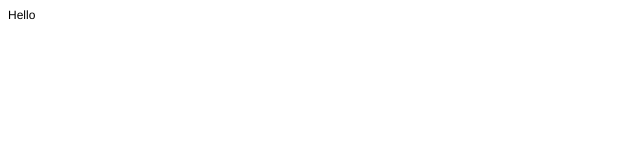
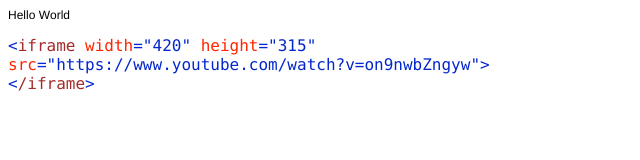
Before and after one commit to Marchahr/marchahr.github.io, a plain HTML site: page index.html in a window 1280 px wide. Shown: the whole page, without its empty margins (0-640 px from the left). Drawn offline with Linux system fonts and the light colour scheme.

Commit message:
Update index.html

```diff
--- a/index.html
+++ b/index.html
@@ -7,10 +7,22 @@
   <meta name="Generator" content="Cocoa HTML Writer">
   <meta name="CocoaVersion" content="1348.17">
   <style type="text/css">
-    p.p1 {margin: 0.0px 0.0px 0.0px 0.0px; font: 12.0px Helvetica}
+    p.p1 {margin: 0.0px 0.0px 0.0px 0.0px; font: 12.0px Helvetica; color: #000000; -webkit-text-stroke: #000000}
+    p.p2 {margin: 0.0px 0.0px 0.0px 0.0px; font: 12.0px Helvetica; color: #000000; -webkit-text-stroke: #000000; min-height: 14.0px}
+    p.p3 {margin: 0.0px 0.0px 0.0px 0.0px; font: 16.0px Consolas; color: #ff2500; -webkit-text-stroke: #ff2500}
+    p.p4 {margin: 0.0px 0.0px 0.0px 0.0px; font: 16.0px Consolas; color: #0327cd; -webkit-text-stroke: #0327cd}
+    p.p5 {margin: 0.0px 0.0px 0.0px 0.0px; font: 16.0px Consolas; color: #a52a2a; -webkit-text-stroke: #a52a2a}
+    span.s1 {font-kerning: none}
+    span.s2 {font-kerning: none; color: #0327cd; -webkit-text-stroke: 0px #0327cd}
+    span.s3 {font-kerning: none; color: #a52a2a; -webkit-text-stroke: 0px #a52a2a}
+    span.s4 {font-kerning: none; color: #ff2500; -webkit-text-stroke: 0px #ff2500}
   </style>
 </head>
 <body>
-<p class="p1">Hello</p>
+<p class="p1"><span class="s1">Hello World</span></p>
+<p class="p2"><span class="s1"></span><br></p>
+<p class="p3"><span class="s2">&lt;</span><span class="s3">iframe</span><span class="s1"> width</span><span class="s2">="420"</span><span class="s1"> height</span><span class="s2">="315"</span></p>
+<p class="p4"><span class="s4">src</span><span class="s1">="https://www.youtube.com/watch?v=on9nwbZngyw"&gt;</span></p>
+<p class="p5"><span class="s2">&lt;</span><span class="s1">/iframe</span><span class="s2">&gt;</span></p>
 </body>
 </html>
```
